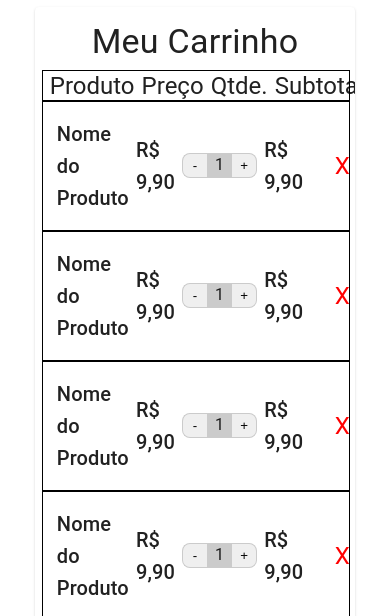
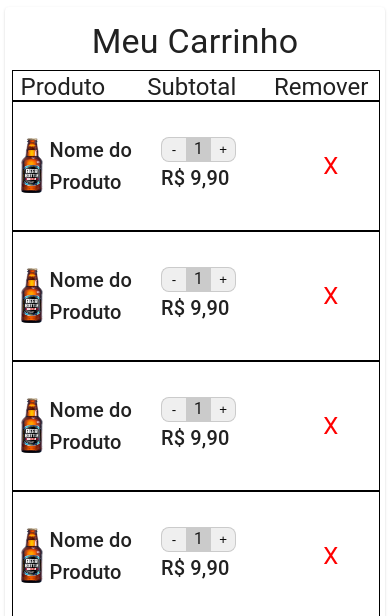
Before and after one commit to ThalesSilva19/IHC-Bebidas, a Next.js app: page /cart in a window 390 px wide. Shown: the part 228-844 px from the top of the page. Built offline with nearby package versions, Linux system fonts and the light colour scheme.

Commit message:
cart responsivo

```diff
--- a/src/components/cart_card.jsx
+++ b/src/components/cart_card.jsx
@@ -7,7 +7,7 @@ import PriceTable from './price_table';
 export default function CartCard() {
     return (
         <Card sx={{
-            width: '75%',
+            width: {xs: '90vw', sm: '90vw', md:'80vw'},
             padding: 'calc(8px + 1.5625vw)',
             display: 'flex',
             flexDirection: 'column',
@@ -26,6 +26,7 @@ export default function CartCard() {
                 <Box sx={{
                     display: 'flex',
                     alignItems: 'center',
+                    flexWrap: 'wrap',
                     justifyContent: 'space-between',
                     border: 'solid 1px #000',
                     height: 'calc((8px + 1.5625vw)*2)',
@@ -35,14 +36,24 @@ export default function CartCard() {
                     columnGap: 'calc((8px + 1.5625vw)/2)'
                 }}>
                     <Box sx={{
-                        width: 'calc(45px + 0.67em*15)'
+                        width: {xs: '25vw', sm: '18vw', md:'15vw'}
                     }}>
                         <Typography variant='h5'>Produto</Typography>
                     </Box>
-                    <Typography variant='h5'>Preço</Typography>
-                    <Typography variant='h5'>Qtde.</Typography>
-                    <Typography variant='h5'>Subtotal</Typography>
-                    <Typography variant='h5'>Remover</Typography>
+                    <Typography variant='h5' sx={{
+                        display: {xs: 'none', sm: 'inline', md: 'inline'},
+                        width: {sm: '12vw', md:'10vw'},
+                    }}>
+                        Preço
+                    </Typography>
+                    <Typography variant='h5' sx={{
+                        display: {xs: 'none', sm: 'inline', md: 'inline'},
+                        width: {sm: '12vw', md:'8vw'}
+                    }}>
+                        Qtde.
+                    </Typography>
+                    <Typography variant='h5' sx={{width: {xs: '25vw', sm: '12vw', md:'8vw'}}}>Subtotal</Typography>
+                    <Typography variant='h5' sx={{width: {xs: '25vw', sm: '12vw', md:'8vw'}}}>Remover</Typography>
                 </Box>
                 <CartItem />
                 <CartItem />
--- a/src/components/cart_item.jsx
+++ b/src/components/cart_item.jsx
@@ -22,7 +22,13 @@ export default function CartItem() {
                 display: 'flex',
                 alignItems: 'center',
                 justifyContent: 'center',
-                gap: 'calc((8px + 1.5625vw)/2)'
+                gap: 'calc((8px + 1.5625vw)/2)',
+                width: {xs: '30vw', sm: '15vw', md:'15vw'},
+                height: 'auto',
+                "&:hover": {
+                    cursor: 'pointer !important',
+                    visibility: 'visible'
+                },
             }}>
                 <Image
                     role="img"
@@ -31,22 +37,29 @@ export default function CartItem() {
                     src={imagem}
                     aria-labelledby="Garrafa de cerveja com rótulo escrito Quilmes"
                     alt='Garrafa de cerveja com rótulo escrito Quilmes'
-                    width={45}
-                    height={96}
+                    title='Garrafa de cerveja com rótulo escrito Quilmes'
+                    width={'40%'}
+                    height={'100%'}
                 />
-                <Typography variant='h6' tabIndex='0'>Nome do Produto</Typography>
+                <Typography variant='h6' tabIndex='0' sx={{fontSize: '1.25em'}}>Nome do Produto</Typography>
             </Box>
 
             {/* Preço unitário do Produto */}
-            <Typography variant='h6' tabIndex='0'>R$ 9,90</Typography>
+            <Typography variant='h6' tabIndex='0' sx={{display: {xs: 'none', sm: 'inline'}}}>R$ 9,90</Typography>
 
+            <Box sx={{
+                display: 'flex',
+                width: {xs: '30%', sm:'40%', md:'40%'},
+                justifyContent: 'space-around',
+                flexDirection: {xs: 'column', sm:'row'},
+            }}>
             {/* Quantidade */}
             <Counter/>
 
             {/* Subtotal */}
             <Typography variant='h6' tabIndex='0'>R$ 9,90</Typography>
-
-            {/* Subtotal */}
+            </Box>
+            {/* Remover */}
             <Button
                 sx={{
                     color: '#ff0000',
--- a/src/components/complete_product_card.jsx
+++ b/src/components/complete_product_card.jsx
@@ -62,6 +62,7 @@ export default function CompleteProductCard() {
                     <Typography variant='h6' tabIndex="0" sx={{fontSize:'1.5em'}}>R$ 9,90</Typography>
                     <Counter />
                 </Box>
+                <Link href='/cart'>
                     <Button variant='contained'
                         sx={{
                             backgroundColor: '#FFB600',
@@ -70,6 +71,7 @@ export default function CompleteProductCard() {
                     >
                         <Typography variant='h6' sx={{fontSize:'1.25em'}}>Adicionar ao carrinho</Typography>
                     </Button>
+                </Link>
             </Box>
         </Box>
     )
```
Lines whose indentation alone changed are shown as unchanged.
